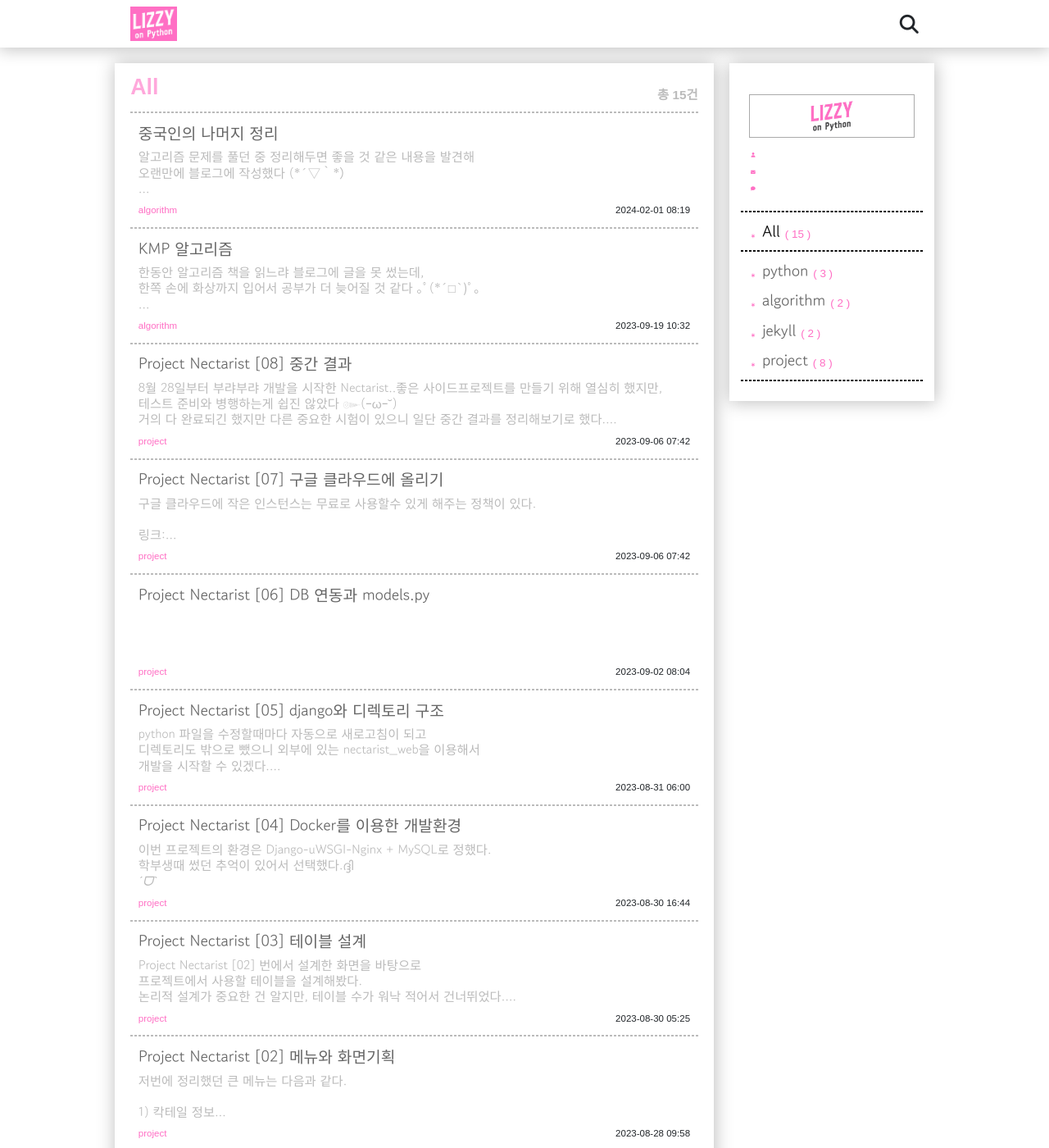
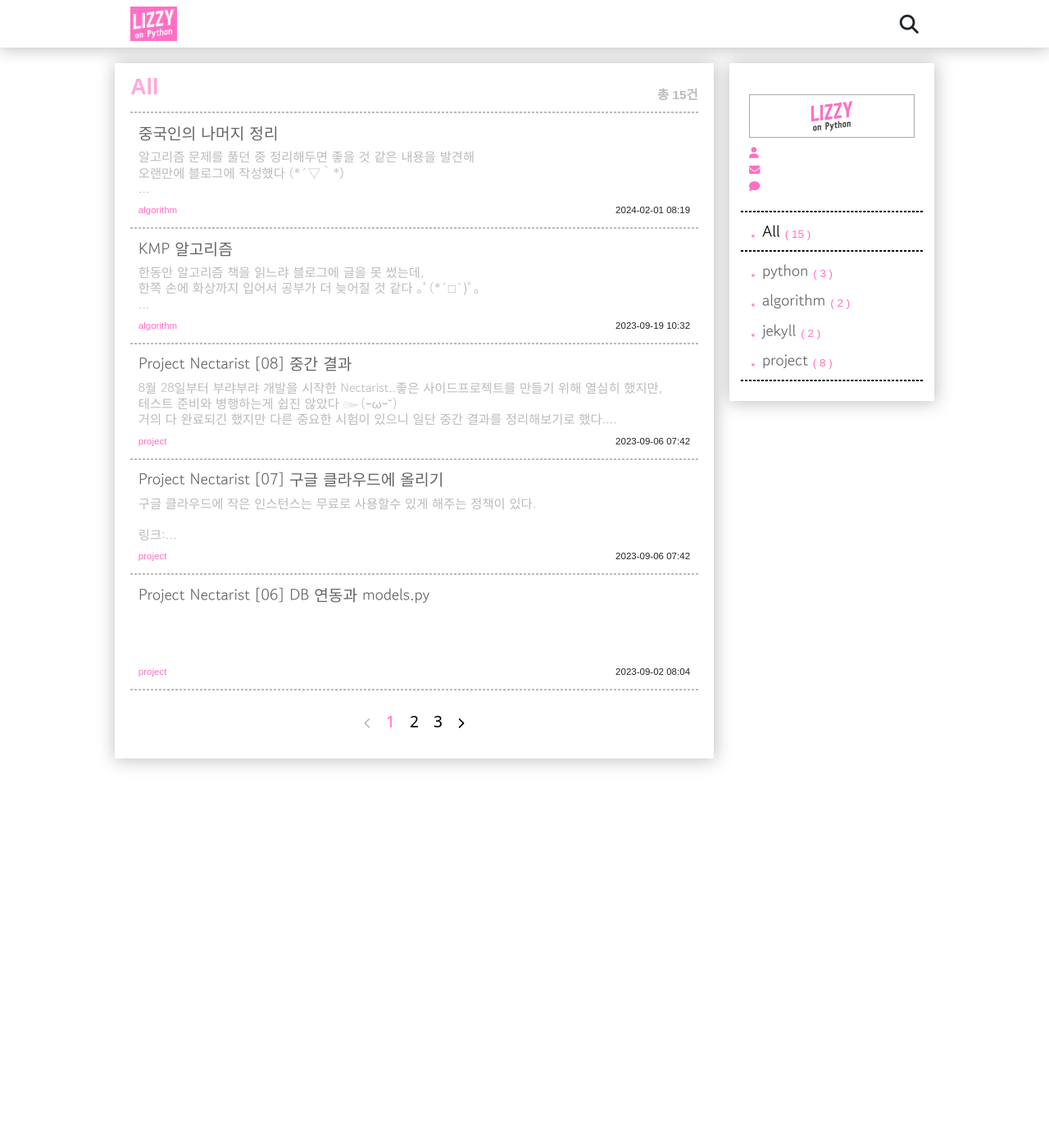
Before and after one commit to LizzyLeeDev/LizzyLeeDev.github.io, a Jekyll site: the page built from index.html, in a window 1280 px wide and 1400 px high. Shown: the whole window at 82% size. Built offline with Jekyll 4.4.1, drawn with Linux system fonts in a browser that asks for light colours; nearby versions of some CDN libraries; some web fonts are replaced; the list of posts is cut into pages by our own code; some of the changed text lies outside the part shown.

Commit message:
update skin

```diff
--- a/Gemfile
+++ b/Gemfile
@@ -16,6 +16,7 @@ gem "minima", "~> 2.5"
 # If you have any plugins, put them here!
 group :jekyll_plugins do
   gem "jekyll-feed", "~> 0.12"
+  gem "jekyll-paginate"
 end
 
 # Windows and JRuby does not include zoneinfo files, so bundle the tzinfo-data gem
--- a/_config.yml
+++ b/_config.yml
@@ -20,7 +20,7 @@
 profile:
   mastername: Lizzy Lee (이지연)
   masteremail: leezy.lee.dev@gmail.com
-  mastercomment: 페이징은 포스트가 더 쌓이면..
+  mastercomment: 취직해야해 ̗̀(ꀬ⏖ꀬ∴)
 
 abountlink: /category/about
 
@@ -35,6 +35,11 @@ themecolor:
   sidebarcategoryicon: FF6FC4
 
 permalink: /:categories/:year:month:day/:title
+
+plugins:
+  - jekyll-paginate
+paginate: 5
+paginate_path: "/posts/page/:num"
 
 # Build settings
 # plugins:
--- a/_includes/header.html
+++ b/_includes/header.html
@@ -178,6 +178,27 @@
     .post-list-uploadtime {
         justify-self: flex-end;
     }
+    /* 페이지 버튼에서 사용할 스타일 */
+    .page-container {
+        text-align: center;
+    }
+    .page-container .page-button {
+        border: 0;
+        background-color: white;
+        font-size: 1rem;
+        color: black;
+    }
+    .page-container .page-button i {
+        font-size: 0.7rem;
+    }
+    .page-container .page-button.curpage {
+        color: #{{ site.themecolor.postcategory }};
+        cursor: default;
+    }
+    .page-container .page-button.disabled {
+        color: #BBB;
+        cursor: default;
+    }
     /* 포스트에서 사용할 스타일 */
     #post .post-d-none {
         display: none;
@@ -290,7 +311,7 @@
     }
     .sidebar-profile-icon i {
         color: #{{ site.themecolor.sidebarprofileicon }};
-        font-size: 0.3rem;
+        font-size: 0.7rem;
     }
     /* 사이드바 카테고리에서 사용할 스타일 */
     .sidebar-category-border-bold {
--- /dev/null
+++ b/_includes/list_paginated.html
@@ -0,0 +1,70 @@
+{% if list.size > 0 %}
+    <!-- 포스트 카테고리명 -->
+    <div class="category-name">
+        {{ page.title }}
+        <span class="category-list-size">총 {{ list.size }}건</span>
+    </div>
+    <hr class="post-list-border">
+    <!-- 포스트 리스트 -->
+    {% for post in paginator.posts %}
+    <div class="post-list-item px-2" onclick="location.href = '{{ post.url }}';">
+        <div class="post-list-subject">{{ post.title }}</div>
+        <div class="post-list-excerpt mt-1">{{ post.excerpt | remove: '<p>' | remove: '</p>' }}</div>
+        <div class="post-list-footer mt-2 py-1">
+            <span class="post-list-category">{{ post.categories[0] }}</span>
+            <span class="post-list-uploadtime">{{ post.date | slice: 0, 16 }}</span>
+        </div>
+    </div>
+    <hr class="post-list-border">
+    {% endfor %}
+    <!-- 페이징 디자인 -->
+    <div class="my-3">
+        {% if paginator.total_pages > 1 %}
+        <div class="page-container">
+            <!-- 이전 -->
+            {% if paginator.previous_page %}
+            <button class="page-button" onclick="location.href = '{{ paginator.previous_page_path | relative_url }}';">
+                <i class="fa fa-chevron-left"></i>
+            </button>
+            {% else %}
+            <button class="page-button disabled">
+                <i class="fa fa-chevron-left"></i>
+            </button>
+            {% endif %}
+            <!-- 페이지 -->
+            {% for page in (1..paginator.total_pages) %}
+                {% if page == paginator.page %}
+                <button class="page-button curpage">{{ page }}</button>
+                {% elsif page == 1 %}
+                <button class="page-button" onclick="location.href = '{{ '/' | relative_url }}';">{{ page }}</button>
+                {% else %}
+                <button class="page-button" onclick="location.href = '{{ site.paginate_path | relative_url | replace: ':num', page }}';">{{ page }}</button>
+                {% endif %}
+            {% endfor %}
+            <!-- 다음 -->
+            {% if paginator.next_page %}
+            <button class="page-button" onclick="location.href = '{{ paginator.next_page_path | relative_url }}';">
+                <i class="fa fa-chevron-right"></i>
+            </button>
+            {% else %}
+            <button class="page-button disabled">
+                <i class="fa fa-chevron-right"></i>
+            </button>
+            {% endif %}
+        </div>
+        {% endif %}
+    </div>
+{% else %}
+    <!-- 포스트 카테고리명 -->
+    <div class="category-name">
+        {{ page.title }}
+        <span class="category-list-size">총 0건</span>
+    </div>
+    <hr class="post-list-border">
+    <!-- 포스트 리스트 -->
+    <div class="post-list-no-item px-2">
+        <i class="fa-solid fa-triangle-exclamation"></i>
+        등록된 포스트가 없습니다.
+    </div>
+    <hr class="post-list-border">
+{% endif %}
--- a/category/about.html
+++ b/category/about.html
@@ -3,7 +3,7 @@ layout: post-current
 title: About me
 ---
 <div class="text-center">
-    <img src="{{ "/assets/img/profile.png" }}" class="mb-4" style="width: 40%; border-radius: 70%;"/>
+    <img src="{{ "/assets/img/profile.png" }}" class="mb-4" style="width: 40%; border-radius: 70%; box-shadow: 0px 0px 20px #BBB"/>
 </div>
 ⭐ 이름 : 이지연 (Lizzy Lee)<br>
 <br>
--- a/index.html
+++ b/index.html
@@ -3,4 +3,4 @@ layout: list-current
 title: "All"
 ---
 {% assign list = site.posts %}
-{% include list.html %}
+{% include list_paginated.html %}
```
Also changed, not shown: Gemfile.lock, assets/img/profile.png, 5 other files.
